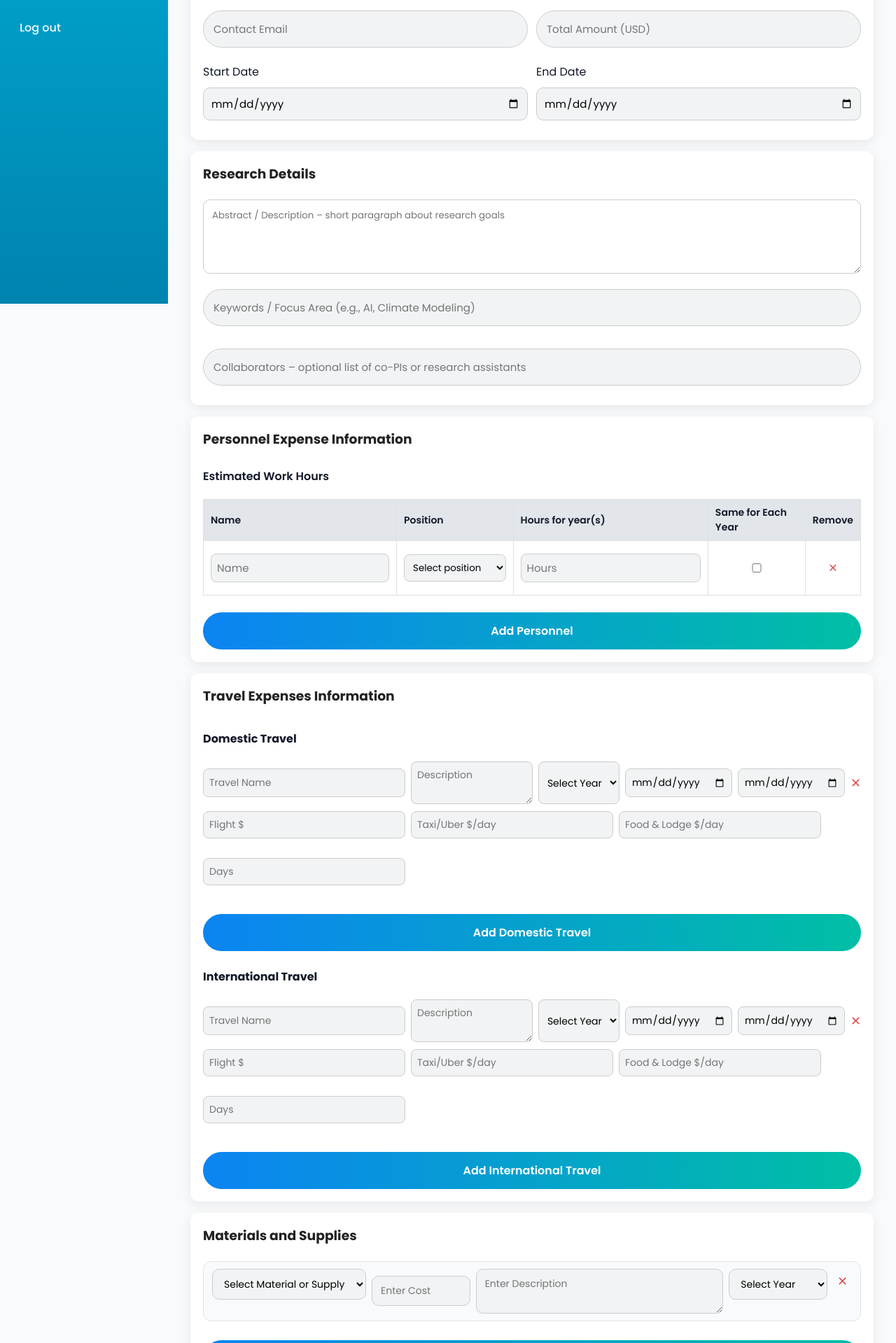
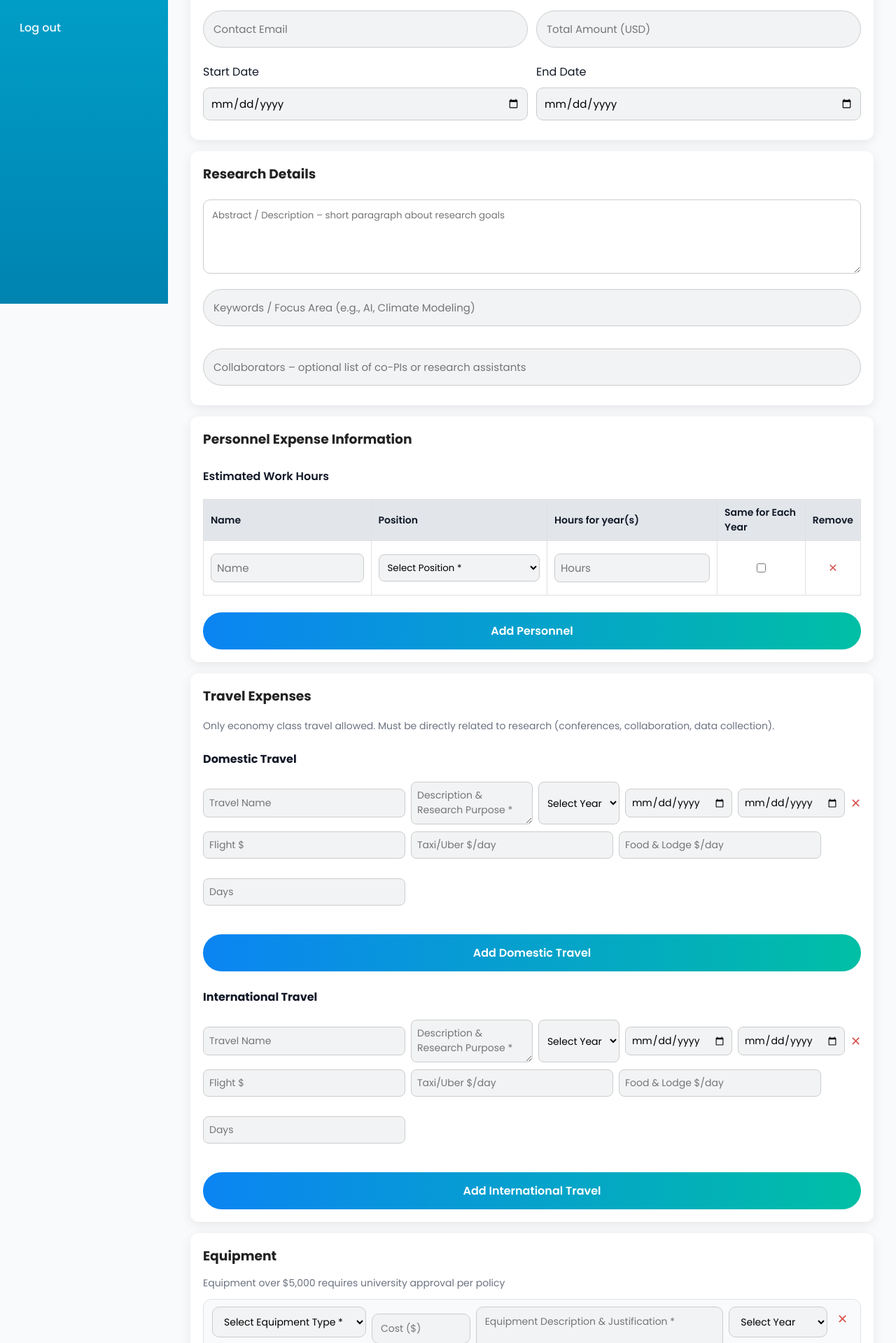
Before and after one commit to Pramil11/GrantGuard1, a Flask app: template Templates/awards_new.html in a window 1280 px wide. Shown: the part 366-2285 px from the top of the page at 70% size. Run offline with Flask 3, Linux system fonts and the light colour scheme; the template is opened without the code that fills it, so the values that code supplies are empty; some libraries are stand-ins or nearby versions.

Commit message:
fixed error

```diff
--- a/Templates/awards_new.html
+++ b/Templates/awards_new.html
@@ -56,10 +56,9 @@
             <select name="sponsor_type" required
                     style="flex:1; padding:12px; border-radius:10px;
                            border:1px solid #ccc;">
-              <option value="" disabled {% if not award %}selected{% endif %}>Funding Agency</option>
-              <option value="NSF" {% if award and award.sponsor_type=='NSF' %}selected{% endif %}>NSF</option>
-              <option value="NIH" {% if award and award.sponsor_type=='NIH' %}selected{% endif %}>NIH</option>
-              <option value="others" {% if award and award.sponsor_type=='others' %}selected{% endif %}>others</option>
+              <option value="" disabled {% if not award %}selected{% endif %}>Select Funding Agency *</option>
+              <option value="NSF" {% if award and award.sponsor_type=='NSF' %}selected{% endif %}>NSF (National Science Foundation)</option>
+              <option value="NIH" {% if award and award.sponsor_type=='NIH' %}selected{% endif %}>NIH (National Institutes of Health)</option>
             </select>
           </div>
 
@@ -147,14 +146,17 @@
                   <td>
                     <select name="personnel_position[]"
                             class="person-position">
-                      <option value="">Select position</option>
-                      <option>PI</option>
-                      <option>Co-PI</option>
-                      <option>UI Professional Staff</option>
-                      <option>Postdoc</option>
-                      <option>GRA</option>
-                      <option>Undergrad</option>
-                      <option>Temp Help</option>
+                      <option value="">Select Position *</option>
+                      <option>PI (Principal Investigator)</option>
+                      <option>Co-PI (Co-Principal Investigator)</option>
+                      <option>Postdoctoral Researcher</option>
+                      <option>Graduate Research Assistant (GRA)</option>
+                      <option>Graduate Student</option>
+                      <option>Undergraduate Student</option>
+                      <option>Research Technician</option>
+                      <option>Research Scientist</option>
+                      <option>Professional Staff (100% Project Dedicated)</option>
+                      <option>Other Research Personnel</option>
                     </select>
                   </td>
                   <td>
@@ -181,7 +183,8 @@
 
         <!-- TRAVEL -->
         <div class="card travel-section" style="display:flex; flex-direction:column; gap:16px;">
-          <h3>Travel Expenses Information</h3>
+          <h3>Travel Expenses</h3>
+          <p style="font-size:0.875em; color:#6b7280; margin-top:-8px;">Only economy class travel allowed. Must be directly related to research (conferences, collaboration, data collection).</p>
 
           <!-- DOMESTIC TRAVEL -->
           <h4>Domestic Travel</h4>
@@ -194,7 +197,8 @@
                        placeholder="Travel Name">
                 <textarea name="domestic_travel_desc[]"
                           class="travel-desc"
-                          placeholder="Description"></textarea>
+                          placeholder="Description & Research Purpose *"
+                          required></textarea>
                 <select name="domestic_travel_year[]"
                         class="travel-year">
                   <option value="">Select Year</option>
@@ -245,7 +249,8 @@
                        placeholder="Travel Name">
                 <textarea name="international_travel_desc[]"
                           class="travel-desc"
-                          placeholder="Description"></textarea>
+                          placeholder="Description & Research Purpose *"
+                          required></textarea>
                 <select name="international_travel_year[]"
                         class="travel-year">
                   <option value="">Select Year</option>
@@ -286,9 +291,61 @@
           </button>
         </div>
 
+        <!-- EQUIPMENT -->
+        <div class="card" style="display:flex; flex-direction:column; gap:12px;">
+          <h3>Equipment</h3>
+          <p style="font-size:0.875em; color:#6b7280; margin-top:-8px;">Equipment over $5,000 requires university approval per policy</p>
+
+          <div id="equipment-list" class="materials-list">
+            <div class="material-item"
+                 style="display:flex; gap:8px; align-items:flex-start; flex-wrap:wrap;">
+              <select name="equipment_category[]"
+                      class="material-category mat-type"
+                      style="min-width:220px; flex:1;">
+                <option value="">Select Equipment Type *</option>
+                <option>Equipment &gt; $5,000 (Requires Approval)</option>
+                <option>Equipment &lt; $5,000</option>
+                <option>Equipment Repair/Maintenance</option>
+              </select>
+
+              <input type="number"
+                     name="equipment_cost[]"
+                     class="mat-cost"
+                     placeholder="Cost ($)"
+                     step="0.01"
+                     min="0"
+                     style="flex:0.7; min-width:140px;">
+
+              <textarea name="equipment_desc[]"
+                        class="mat-desc"
+                        placeholder="Equipment Description & Justification *"
+                        required
+                        style="flex:2; min-width:220px; min-height:40px;"></textarea>
+
+              <select name="equipment_year[]"
+                      class="travel-year mat-year"
+                      style="flex:0.7; min-width:120px;">
+                <option value="">Select Year</option>
+              </select>
+
+              <button type="button"
+                      class="material-remove"
+                      style="border:none; background:none; color:#d9534f;
+                             font-size:18px; cursor:pointer;">
+                ✕
+              </button>
+            </div>
+          </div>
+
+          <button type="button" id="add-equipment" class="btn" style="align-self:flex-start;">
+            Add Equipment
+          </button>
+        </div>
+
         <!-- MATERIALS / SUPPLIES -->
         <div class="card" style="display:flex; flex-direction:column; gap:12px;">
           <h3>Materials and Supplies</h3>
+          <p style="font-size:0.875em; color:#6b7280; margin-top:-8px;">Lab consumables, chemicals, computing accessories, and research supplies</p>
 
           <div id="materials-list" class="materials-list">
             <div class="material-item"
@@ -296,28 +353,26 @@
               <select name="material_category[]"
                       class="material-category mat-type"
                       style="min-width:220px; flex:1;">
-                <option value="">Select Material or Supply</option>
-                <option>Equipment &gt;5K</option>
-                <option>Materials and Supplies</option>
-                <option>Equipment &lt;5K</option>
-                <option>Publication Costs</option>
-                <option>Computer Services</option>
-                <option>Software</option>
-                <option>Facility Usage Fees</option>
-                <option>Conference Registration</option>
-                <option>Other</option>
-                <option>Grad Student Tuition &amp; Health Insurance</option>
+                <option value="">Select Category *</option>
+                <option>Lab Consumables</option>
+                <option>Chemicals & Reagents</option>
+                <option>Computing Accessories</option>
+                <option>Research Supplies</option>
+                <option>Other Materials</option>
               </select>
 
               <input type="number"
                      name="material_cost[]"
                      class="mat-cost"
-                     placeholder="Enter Cost"
+                     placeholder="Cost ($)"
+                     step="0.01"
+                     min="0"
                      style="flex:0.7; min-width:140px;">
 
               <textarea name="material_desc[]"
                         class="mat-desc"
-                        placeholder="Enter Description"
+                        placeholder="Description & Justification *"
+                        required
                         style="flex:2; min-width:220px; min-height:40px;"></textarea>
 
               <select name="material_year[]"
@@ -340,6 +395,62 @@
           </button>
         </div>
 
+        <!-- OTHER DIRECT COSTS -->
+        <div class="card" style="display:flex; flex-direction:column; gap:12px;">
+          <h3>Other Direct Costs</h3>
+          <p style="font-size:0.875em; color:#6b7280; margin-top:-8px;">Publication fees, software licenses, facility fees, conference registration, and other research-related costs</p>
+
+          <div id="other-costs-list" class="materials-list">
+            <div class="material-item"
+                 style="display:flex; gap:8px; align-items:flex-start; flex-wrap:wrap;">
+              <select name="other_cost_category[]"
+                      class="material-category mat-type"
+                      style="min-width:220px; flex:1;">
+                <option value="">Select Cost Type *</option>
+                <option>Publication Costs</option>
+                <option>Software License</option>
+                <option>Computer Services</option>
+                <option>Facility Usage Fees</option>
+                <option>Conference Registration</option>
+                <option>Participant Incentives</option>
+                <option>Graduate Student Tuition & Health Insurance</option>
+                <option>Other Direct Cost</option>
+              </select>
+
+              <input type="number"
+                     name="other_cost_amount[]"
+                     class="mat-cost"
+                     placeholder="Cost ($)"
+                     step="0.01"
+                     min="0"
+                     style="flex:0.7; min-width:140px;">
+
+              <textarea name="other_cost_desc[]"
+                        class="mat-desc"
+                        placeholder="Description & Justification *"
+                        required
+                        style="flex:2; min-width:220px; min-height:40px;"></textarea>
+
+              <select name="other_cost_year[]"
+                      class="travel-year mat-year"
+                      style="flex:0.7; min-width:120px;">
+                <option value="">Select Year</option>
+              </select>
+
+              <button type="button"
+                      class="material-remove"
+                      style="border:none; background:none; color:#d9534f;
+                             font-size:18px; cursor:pointer;">
+                ✕
+              </button>
+            </div>
+          </div>
+
+          <button type="button" id="add-other-cost" class="btn" style="align-self:flex-start;">
+            Add Other Direct Cost
+          </button>
+        </div>
+
         <!-- HIDDEN JSON FIELDS (what Flask actually reads) -->
         <input type="hidden" id="personnel_json" name="personnel_json"
                value='{{ award.personnel_json | tojson | safe if award and award.personnel_json else "[]" }}'>
@@ -349,6 +460,10 @@
                value='{{ award.international_travel_json | tojson | safe if award and award.international_travel_json else "[]" }}'>
         <input type="hidden" id="materials_json" name="materials_json"
                value='{{ award.materials_json | tojson | safe if award and award.materials_json else "[]" }}'>
+        <input type="hidden" id="equipment_json" name="equipment_json"
+               value='{{ award.equipment_json | tojson | safe if award and award.equipment_json else "[]" }}'>
+        <input type="hidden" id="other_costs_json" name="other_costs_json"
+               value='{{ award.other_costs_json | tojson | safe if award and award.other_costs_json else "[]" }}'>
 
         <!-- SUBMIT -->
         <div>
@@ -364,6 +479,8 @@
         window.INIT_DOM_TRAVEL = {{ award.domestic_travel_json | tojson | safe if award and award.domestic_travel_json else '[]' }};
         window.INIT_INTL_TRAVEL = {{ award.international_travel_json | tojson | safe if award and award.international_travel_json else '[]' }};
         window.INIT_MATERIALS = {{ award.materials_json | tojson | safe if award and award.materials_json else '[]' }};
+        window.INIT_EQUIPMENT = {{ award.equipment_json | tojson | safe if award and award.equipment_json else '[]' }};
+        window.INIT_OTHER_COSTS = {{ award.other_costs_json | tojson | safe if award and award.other_costs_json else '[]' }};
       </script>
 
       <!-- JS for dynamic rows + JSON generation -->
--- a/static/grant_form.js
+++ b/static/grant_form.js
@@ -413,6 +413,42 @@ document.addEventListener('DOMContentLoaded', function () {
         });
       });
 
+      // Add equipment to materials array with type='equipment'
+      document.querySelectorAll('#equipment-list .material-item').forEach(item => {
+        const category = item.querySelector('select[name="equipment_category[]"]')?.value || '';
+        const cost     = item.querySelector('input[name="equipment_cost[]"]')?.value || '';
+        const desc     = item.querySelector('textarea[name="equipment_desc[]"]')?.value || '';
+        const year     = item.querySelector('select[name="equipment_year[]"]')?.value || '';
+
+        if (!category && !cost && !desc && !year) return;
+
+        materials.push({
+          type: 'equipment',
+          category,
+          cost: cost ? parseFloat(cost) : null,
+          description: desc,
+          year
+        });
+      });
+
+      // Add other costs to materials array with type='other'
+      document.querySelectorAll('#other-costs-list .material-item').forEach(item => {
+        const category = item.querySelector('select[name="other_cost_category[]"]')?.value || '';
+        const cost     = item.querySelector('input[name="other_cost_amount[]"]')?.value || '';
+        const desc     = item.querySelector('textarea[name="other_cost_desc[]"]')?.value || '';
+        const year     = item.querySelector('select[name="other_cost_year[]"]')?.value || '';
+
+        if (!category && !cost && !desc && !year) return;
+
+        materials.push({
+          type: 'other',
+          category,
+          cost: cost ? parseFloat(cost) : null,
+          description: desc,
+          year
+        });
+      });
+
       const matField = document.getElementById('materials_json');
       if (matField) matField.value = JSON.stringify(materials);
       // Let the form submit normally
@@ -604,15 +640,28 @@ document.addEventListener('DOMContentLoaded', function () {
       });
     }
 
-    // ---------- 4) MATERIALS ----------
-    if (Array.isArray(window.INIT_MATERIALS) &&
-        window.INIT_MATERIALS.length &&
-        materialsList &&
-        materialTemplate) {
+    // ---------- 4) MATERIALS, EQUIPMENT, OTHER COSTS ----------
+    // Separate materials by type
+    const materialsOnly = [];
+    const equipmentOnly = [];
+    const otherCostsOnly = [];
 
+    if (Array.isArray(window.INIT_MATERIALS)) {
+      window.INIT_MATERIALS.forEach(m => {
+        if (m.type === 'equipment') {
+          equipmentOnly.push(m);
+        } else if (m.type === 'other') {
+          otherCostsOnly.push(m);
+        } else {
+          materialsOnly.push(m);
+        }
+      });
+    }
+
+    // Materials
+    if (materialsOnly.length && materialsList && materialTemplate) {
       materialsList.innerHTML = '';
-
-      window.INIT_MATERIALS.forEach((m) => {
+      materialsOnly.forEach((m) => {
         const block = materialTemplate.cloneNode(true);
         clearMaterialBlock(block);
 
@@ -635,18 +684,65 @@ document.addEventListener('DOMContentLoaded', function () {
           yearSelect.value = yearVal;
         }
       });
+      renderHoursPerYear();
+    }
 
-      renderHoursPerYear();
+    // Equipment
+    if (equipmentOnly.length && equipmentList && equipmentTemplate) {
+      equipmentList.innerHTML = '';
+      equipmentOnly.forEach((e) => {
+        const block = equipmentTemplate.cloneNode(true);
+        clearMaterialBlock(block);
 
-      const items = materialsList.querySelectorAll('.material-item');
-      items.forEach((block, idx) => {
-        const m = window.INIT_MATERIALS[idx];
-        if (!m) return;
-        const yearSelect = block.querySelector('select[name="material_year[]"]');
-        if (yearSelect && m.year != null) {
-          yearSelect.value = String(m.year);
+        const catSelect = block.querySelector('select[name="equipment_category[]"]');
+        const costInput = block.querySelector('input[name="equipment_cost[]"]');
+        const descArea  = block.querySelector('textarea[name="equipment_desc[]"]');
+        const yearSelect= block.querySelector('select[name="equipment_year[]"]');
+
+        const catVal  = e.category || '';
+        const costVal = e.cost != null ? e.cost : '';
+        const yearVal = e.year != null ? String(e.year) : '';
+
+        if (catSelect) catSelect.value = catVal;
+        if (costInput && costVal !== '') costInput.value = costVal;
+        if (descArea)  descArea.value  = e.description || '';
+
+        equipmentList.appendChild(block);
+
+        if (yearSelect && yearVal) {
+          yearSelect.value = yearVal;
         }
       });
+      renderHoursPerYear();
+    }
+
+    // Other Costs
+    if (otherCostsOnly.length && otherCostsList && otherCostTemplate) {
+      otherCostsList.innerHTML = '';
+      otherCostsOnly.forEach((o) => {
+        const block = otherCostTemplate.cloneNode(true);
+        clearMaterialBlock(block);
+
+        const catSelect = block.querySelector('select[name="other_cost_category[]"]');
+        const costInput = block.querySelector('input[name="other_cost_amount[]"]');
+        const descArea  = block.querySelector('textarea[name="other_cost_desc[]"]');
+        const yearSelect= block.querySelector('select[name="other_cost_year[]"]');
+
+        const catVal  = o.category || '';
+        const costVal = o.cost != null ? o.cost : '';
+        const yearVal = o.year != null ? String(o.year) : '';
+
+        if (catSelect) catSelect.value = catVal;
+        if (costInput && costVal !== '') costInput.value = costVal;
+        if (descArea)  descArea.value  = o.description || '';
+
+        otherCostsList.appendChild(block);
+
+        if (yearSelect && yearVal) {
+          yearSelect.value = yearVal;
+        }
+      });
+      renderHoursPerYear();
     }
   }
 
```
